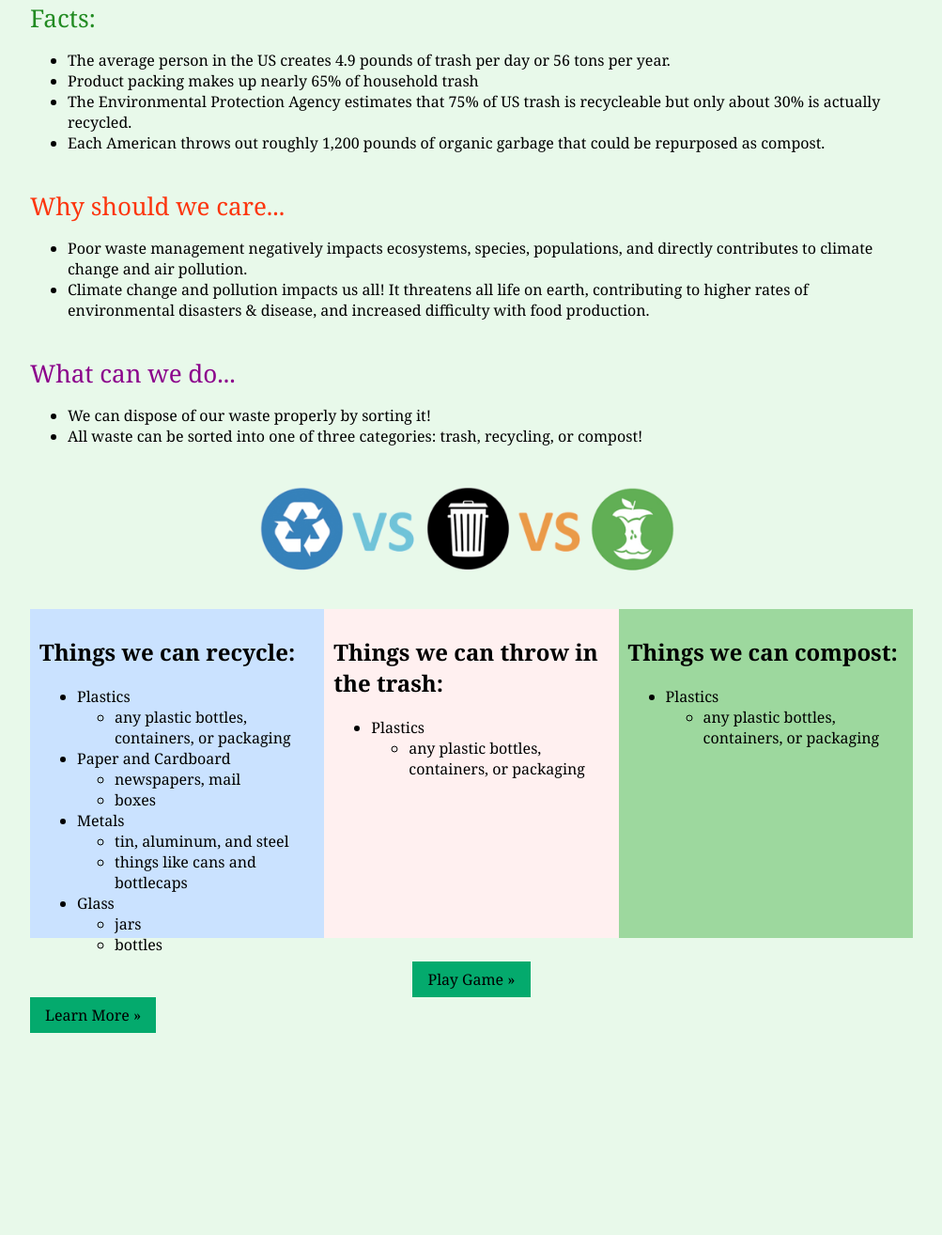
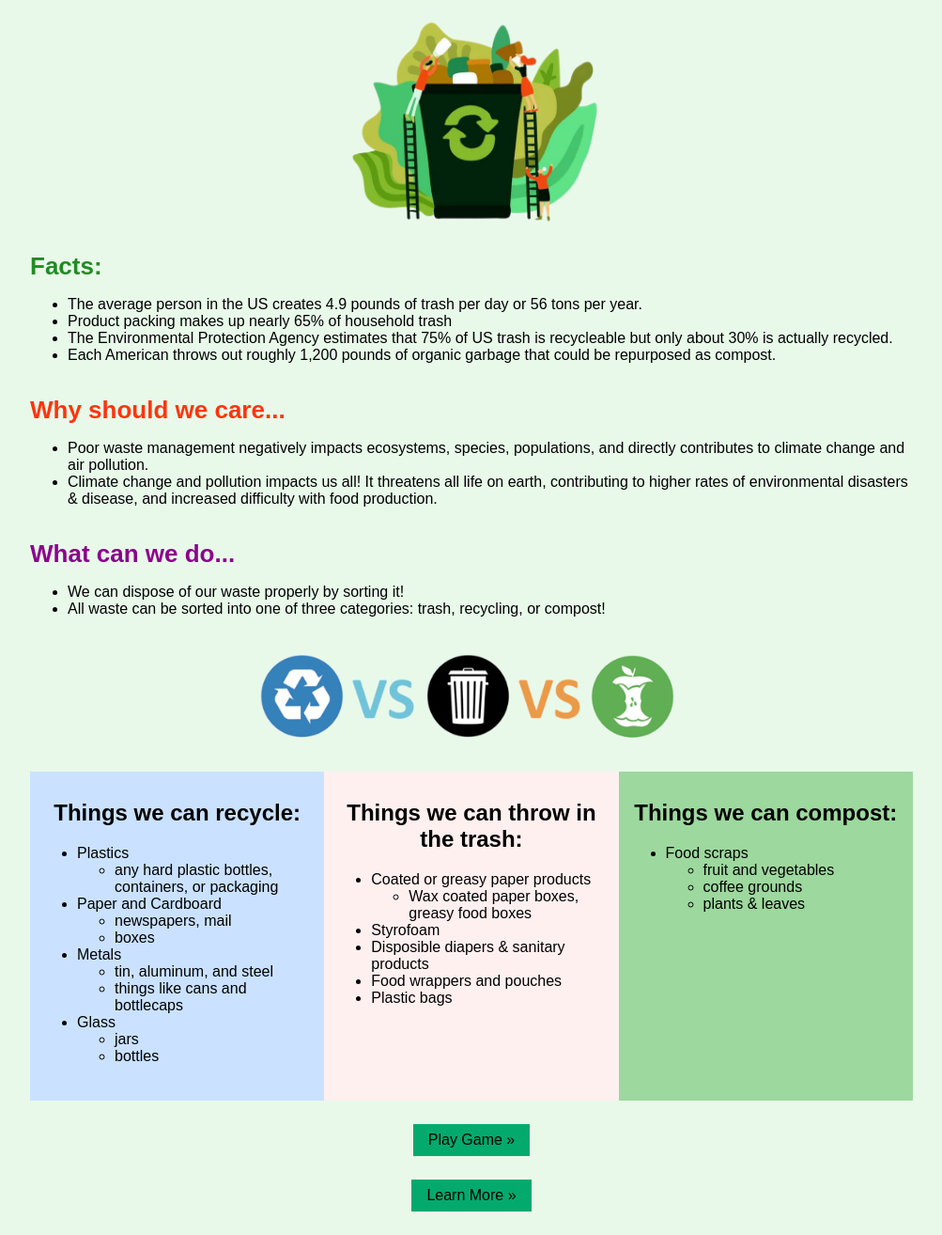
Before and after one commit to kaitlynhazzard/DivHacks, a plain HTML site: page index.html in a window 1280 px wide. Shown: the part 85-1399 px from the top of the page at 94% size, without its empty margins (138-1141 px from the left). Before the commit the page ends 1192 px from the top, so only its background shows below. Drawn offline with Linux system fonts and the light colour scheme.

Commit message:
final product pt1

```diff
--- a/index.html
+++ b/index.html
@@ -10,7 +10,17 @@
     <body>
 
         <div class="container">
+
         <h1>Waste reduction!</h1>
+
+        <br>
+
+        <div style="text-align: center;">
+        <img id="waste_cartoon" src="waste_cartoon.png" style="width: 300px" alt="waste_cartoon.png" position="center"/>
+        </div>
+        <br>
+
+
         <p1 id="factsTitle"> <span style="font-size: 26px">Facts:</span></p1>
         <ul>
             <li class="list">The average person in the US creates 4.9 pounds of trash
@@ -56,7 +66,7 @@
                   <ul>
                     <li class="list">Plastics</li>
                     <ul>
-                        <li class="list">any plastic bottles, containers, or packaging</li>
+                        <li class="list">any hard plastic bottles, containers, or packaging</li>
                     </ul>
 
                     <li class="list">Paper and Cardboard</li>
@@ -84,19 +94,26 @@
                 <div class="column" style="background-color:rgb(255, 240, 240);">
                   <h2>Things we can throw in the trash:</h2>
                   <ul>
-                    <li class="list">Plastics</li>
+                    <li class="list">Coated or greasy paper products</li>
                     <ul>
-                        <li class="list">any plastic bottles, containers, or packaging</li>
+                        <li class="list">Wax coated paper boxes, greasy food boxes</li>
                     </ul>
+                    <li class="list">Styrofoam</li>
+                    <li class="list">Disposible diapers & sanitary products</li>
+                    <li class="list">Food wrappers and pouches</li>
+                    <li class="list">Plastic bags</li>
+
                 </ul>
 
                 </div>
                 <div class="column" style="background-color:rgb(157, 216, 158);">
                   <h2>Things we can compost:</h2>
                   <ul>
-                    <li class="list">Plastics</li>
+                    <li class="list">Food scraps</li>
                     <ul>
-                        <li class="list">any plastic bottles, containers, or packaging</li>
+                        <li class="list">fruit and vegetables</li>
+                        <li class="list">coffee grounds</li>
+                        <li class="list">plants & leaves</li>
                     </ul>
                 </ul>
                 </div>
@@ -108,7 +125,11 @@
         <a href="game.html" class="next">Play Game &raquo;</a>
         </div>
 
+        <div class="button2">
 		<a href="info.html" class="next">Learn More &raquo;</a>
+        </div>
+
     </body>
 
+
 </html>
--- a/style.css
+++ b/style.css
@@ -7,32 +7,64 @@
 }
 
 body{
-    font-family: Georgia, 'Times New Roman', Times, serif;
+    font-family: 'American Typewriter', sans-serif;
     background-color: rgb(232, 249, 234);
 }
+
+.vl {
+    border-left: 15px solid green;
+    height: 1000px;
+    position: absolute;
+    left: -2%;
+    margin-left: 25px;
+    top: 0;
+  }
+
+  .v2 {
+    border-left: 15px solid green;
+    height: 1000px;
+    position: absolute;
+    right: 0%;
+    margin-left: 25px;
+    top: 0;
+  }
 
 .container{
     max-width: 940px;
     margin-left: auto;
     margin-right: auto;
-
 }
 
 h1{
     color: rgb(246, 127, 23);
     text-align: center;
+    font-family: 'American Typewriter', sans-serif;
+    font-size: 45px; font-weight: normal;
+    font-weight: bold;
+    font-stretch: 250%;
+    line-height: 72px; margin: 0;
+}
+
+h2{
+    font-family: 'American Typewriter', sans-serif;
+    font-weight: 600;
+    text-align: center;
 }
 
 p1{
     color: forestgreen;
+    font-weight: 550;
 }
 
 p2{
     color:rgb(252, 53, 13);
+    font-weight: 550;
 }
 
 p3{
-    color:darkmagenta
+    color:rgb(140, 3, 140);
+    font-weight: 550;
+    font-stretch: 150%;
 }
 
 p4{
@@ -65,6 +97,8 @@ a {
   .previous {
     background-color: #fdddc8;
 	color: black;
+    text-align:center;
+    margin-left: 25px;
   }
 
   .next {
@@ -80,8 +114,14 @@ a {
 
 .button{
     margin-top: 25px;
+    margin-bottom: 25px;
     text-align: center;
+}
 
+.button2{
+    margin-top: 25px;
+    margin-bottom: 25px;
+    text-align: center;
 }
 
 .wrapper-bottom-middle {
```
Also changed, not shown: game.html (+3 -0 lines), info.html (+5 -1 lines), compost.gif (added), recycleGif.gif (added), trash.gif (added), waste_cartoon.png (added).
